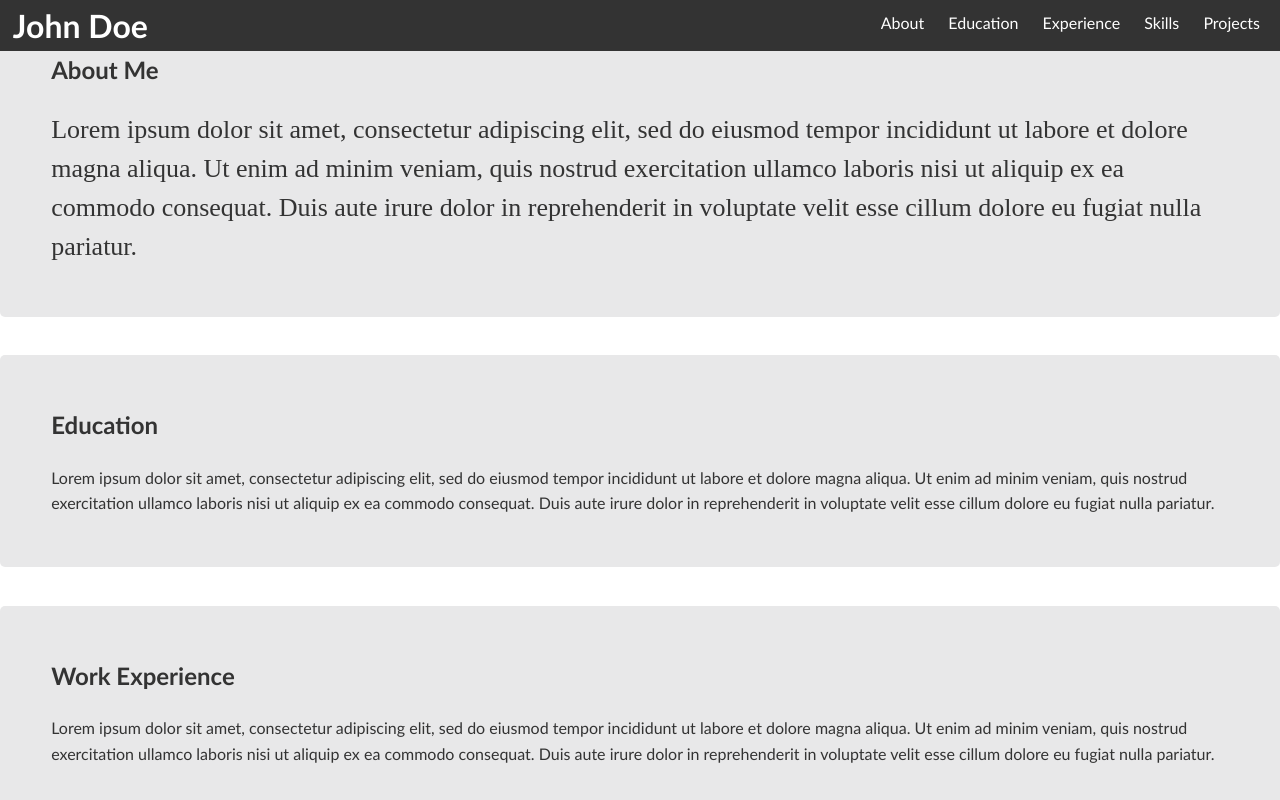
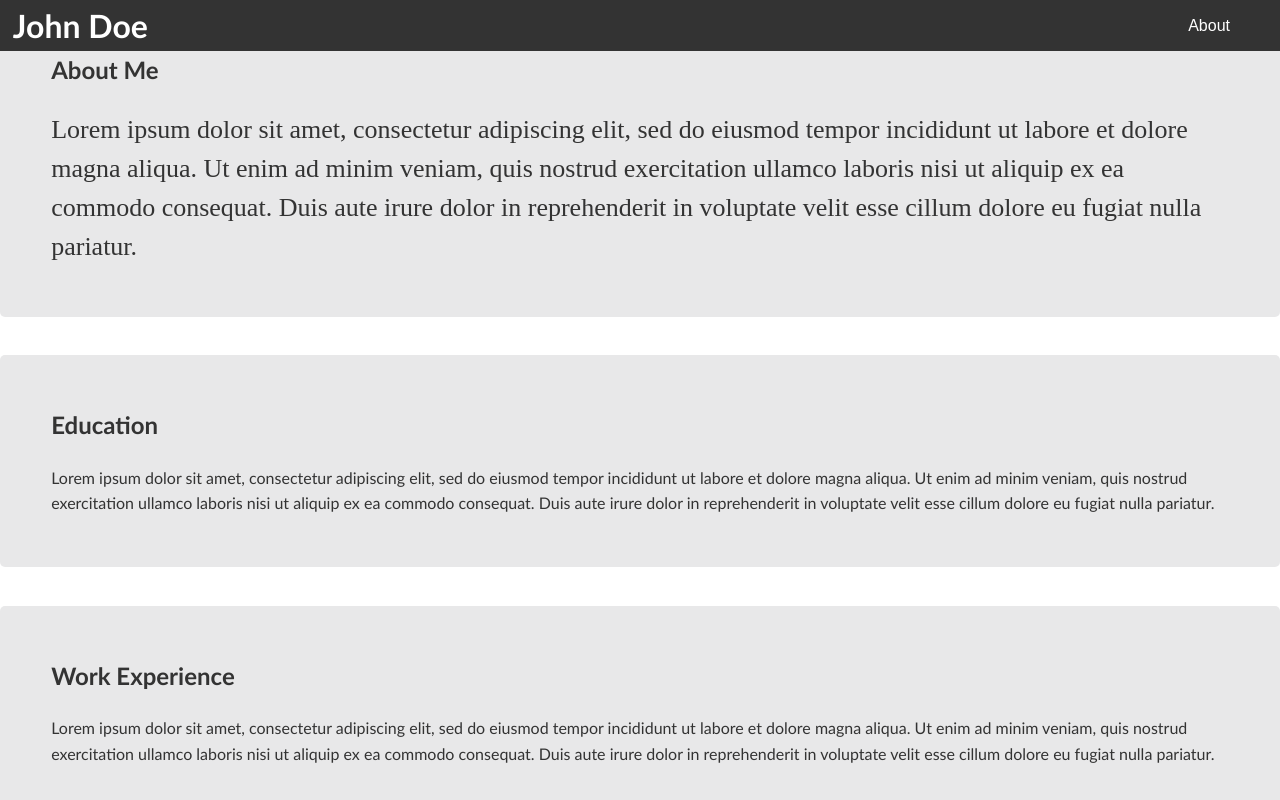
Before and after one commit to metin941/devhub, a plain HTML site: page index.html in a window 1280 px wide. Shown: the top 800 px of the page. Drawn offline with Linux system fonts and the light colour scheme.

Commit message:
added dropdown menu option

```diff
--- a/index.html
+++ b/index.html
@@ -9,16 +9,16 @@
 <body>
     <header id="header">
         <h1>John Doe</h1>
-        <nav id="navbar">
-            <ul>
-                <li><a href="#about" onclick="handleClick()">About</a></li>
-                <li><a href="#education" onclick="handleClick()">Education</a></li>
-                <li><a href="#experience" onclick="handleClick()">Experience</a></li>
-                <li><a href="#skills" onclick="handleClick()">Skills</a></li>
-                <li><a href="#projects" onclick="handleClick()">Projects</a></li>
-                <!-- Add more navigation links as needed -->
-            </ul>
-        </nav>
+        <div id="dropdown">
+            <button id="dropdown-button" onclick="toggleDropdown()">About</button>
+            <div id="dropdown-content">
+                <a href="#about" onclick="selectOption('About')">About</a>
+                <a href="#education" onclick="selectOption('Education')">Education</a>
+                <a href="#experience" onclick="selectOption('Experience')">Experience</a>
+                <a href="#skills" onclick="selectOption('Skills')">Skills</a>
+                <a href="#projects" onclick="selectOption('Projects')">Projects</a>
+            </div>
+        </div>
     </header>
 
     <section id="about">
--- a/script.js
+++ b/script.js
@@ -39,7 +39,25 @@ window.addEventListener('scroll', function() {
     }
 });
 
+function selectOption(optionText) {
+    var dropdownButton = document.getElementById("dropdown-button");
+    var dropdownContent = document.getElementById("dropdown-content");
 
+    // Update the text of the button to the selected option
+    dropdownButton.textContent = optionText;
+
+    // Hide the dropdown content
+    dropdownContent.style.display = "none";
+}
+
+function toggleDropdown() {
+    var dropdownContent = document.getElementById("dropdown-content");
+    if (dropdownContent.style.display === "none" || dropdownContent.style.display === "") {
+        dropdownContent.style.display = "block";
+    } else {
+        dropdownContent.style.display = "none";
+    }
+}
 // Get current year
 var currentYear = new Date().getFullYear();
 // Update footer date
--- a/styles.css
+++ b/styles.css
@@ -34,101 +34,51 @@ body {
 
 
 
-nav ul {
-    list-style-type: none;
+#dropdown {
+    position: relative;
+    display: inline-block;
 }
 
-nav ul li {
-    display: inline;
-    margin-right: 20px;
+/* Style for the dropdown button */
+#dropdown-button {
+    padding-right: 50px;
+    background-color: #333;
+    color: #fff;
+    border: none;
+    cursor: pointer;
+    font-size: 100%;
 }
 
-nav ul li a {
-    color: #fff;
-    text-decoration: none;
-    position: relative;
-    display: inline-block;
-    overflow: hidden;
+/* Style for the dropdown content */
+#dropdown-content {
+    display: none;
+    position: absolute;
+    background-color: #b3b1b1;
+    min-width: 200px;
+    z-index: 1;
+    border: none;
+    box-shadow: 0 4px 8px rgba(0,0,0,0.1);
+    top: 38px; /* Position dropdown content below the button */
+    right: 0; /* Align dropdown content with the button */
 }
 
-nav ul li:nth-child(1) a::before {
-    content: '';
-    position:fixed;
-    top:0;
-    width: 45px;
-    height: 50px;
-    box-shadow: inset 0 0 0 1000px rgba(0, 0, 0, 0);
-    transition: box-shadow 0.3s ease;
+/* Hover effect for dropdown items */
+#dropdown-content a {
+    color: #000000;
+    padding: 10px;
+    text-decoration: none;
+    display: block;
 }
 
-nav ul li:nth-child(1) a:hover::before {
-    box-shadow: inset 0 0 0 1000px rgba(0, 0, 0, 0.2); /* Adjust the transparency by modifying the alpha value (0.2 for 20% opacity) */
+/* Hover effect for dropdown items */
+#dropdown-content a:hover {
+    background-color: #c4c4c4;
 }
 
-nav ul li:nth-child(2) a::before {
-    content: '';
-    position:fixed;
-    top:0;
-    width: 65px;
-    height: 50px;
-    box-shadow: inset 0 0 0 1000px rgba(0, 0, 0, 0);
-    transition: box-shadow 0.3s ease;
+/* Show the dropdown content when the dropdown button is clicked */
+#dropdown:hover .dropdown-content {
+    display: block;
 }
-
-nav ul li:nth-child(2) a:hover::before {
-    box-shadow: inset 0 0 0 1000px rgba(0, 0, 0, 0.2); /* Adjust the transparency by modifying the alpha value (0.2 for 20% opacity) */
-}
-
-nav ul li:nth-child(3) a::before {
-    content: '';
-    position:fixed;
-    top:0;
-    width: 75px;
-    height: 50px;
-    box-shadow: inset 0 0 0 1000px rgba(0, 0, 0, 0);
-    transition: box-shadow 0.3s ease;
-}
-
-nav ul li:nth-child(3) a:hover::before {
-    box-shadow: inset 0 0 0 1000px rgba(0, 0, 0, 0.2); /* Adjust the transparency by modifying the alpha value (0.2 for 20% opacity) */
-}
-
-nav ul li:nth-child(4) a::before {
-    content: '';
-    position:fixed;
-    top:0;
-    width: 35px;
-    height: 50px;
-    box-shadow: inset 0 0 0 1000px rgba(0, 0, 0, 0);
-    transition: box-shadow 0.3s ease;
-}
-
-nav ul li:nth-child(4) a:hover::before {
-    box-shadow: inset 0 0 0 1000px rgba(0, 0, 0, 0.2); /* Adjust the transparency by modifying the alpha value (0.2 for 20% opacity) */
-}
-
-nav ul li:nth-child(5) a::before {
-    content: '';
-    position:fixed;
-    top:0;
-    width: 55px;
-    height: 50px;
-    box-shadow: inset 0 0 0 1000px rgba(0, 0, 0, 0);
-    transition: box-shadow 0.3s ease;
-}
-
-nav ul li:nth-child(5) a:hover::before {
-    box-shadow: inset 0 0 0 1000px rgba(0, 0, 0, 0.2); /* Adjust the transparency by modifying the alpha value (0.2 for 20% opacity) */
-}
-
-
-
-
-
-
-
-
-
 
 
 
```
